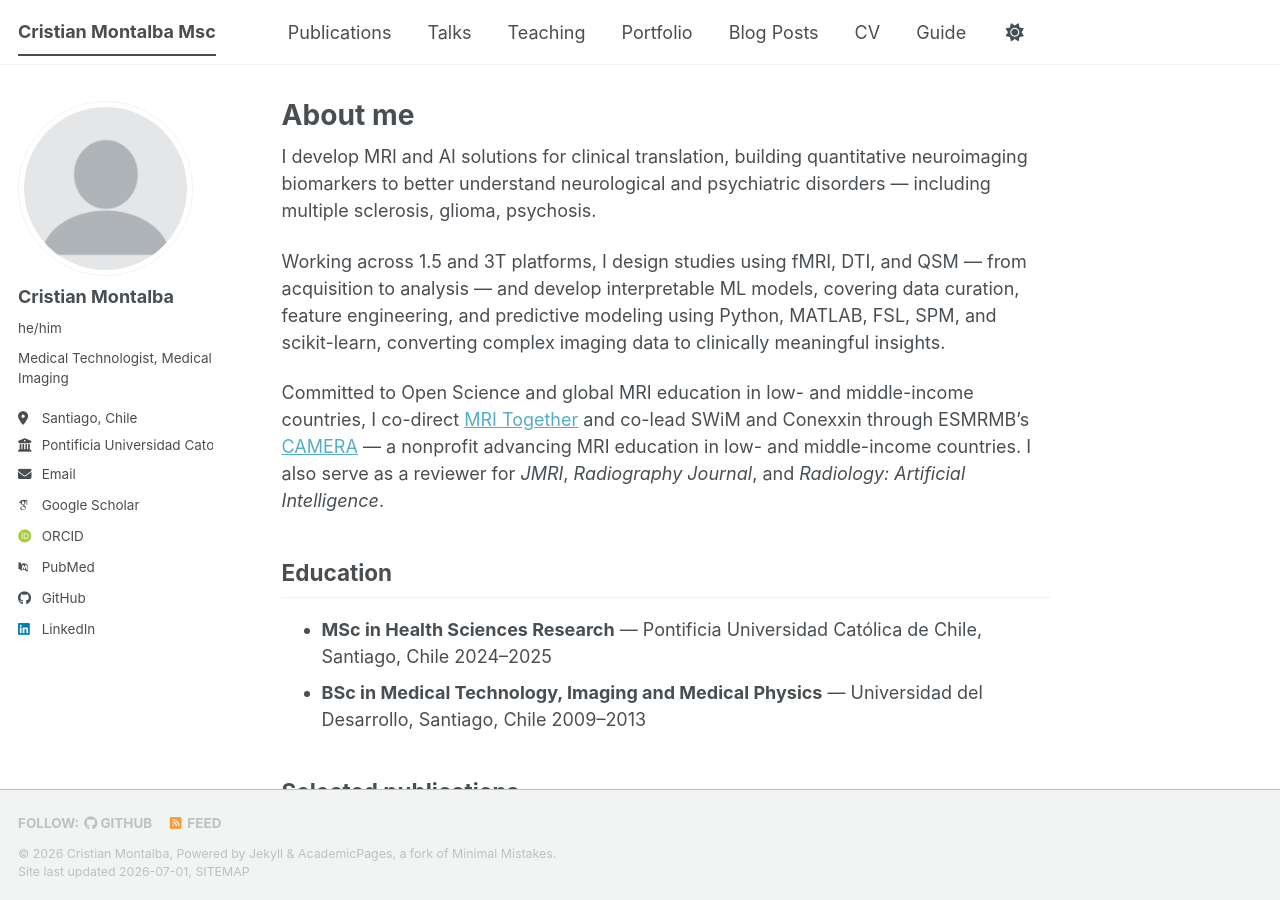
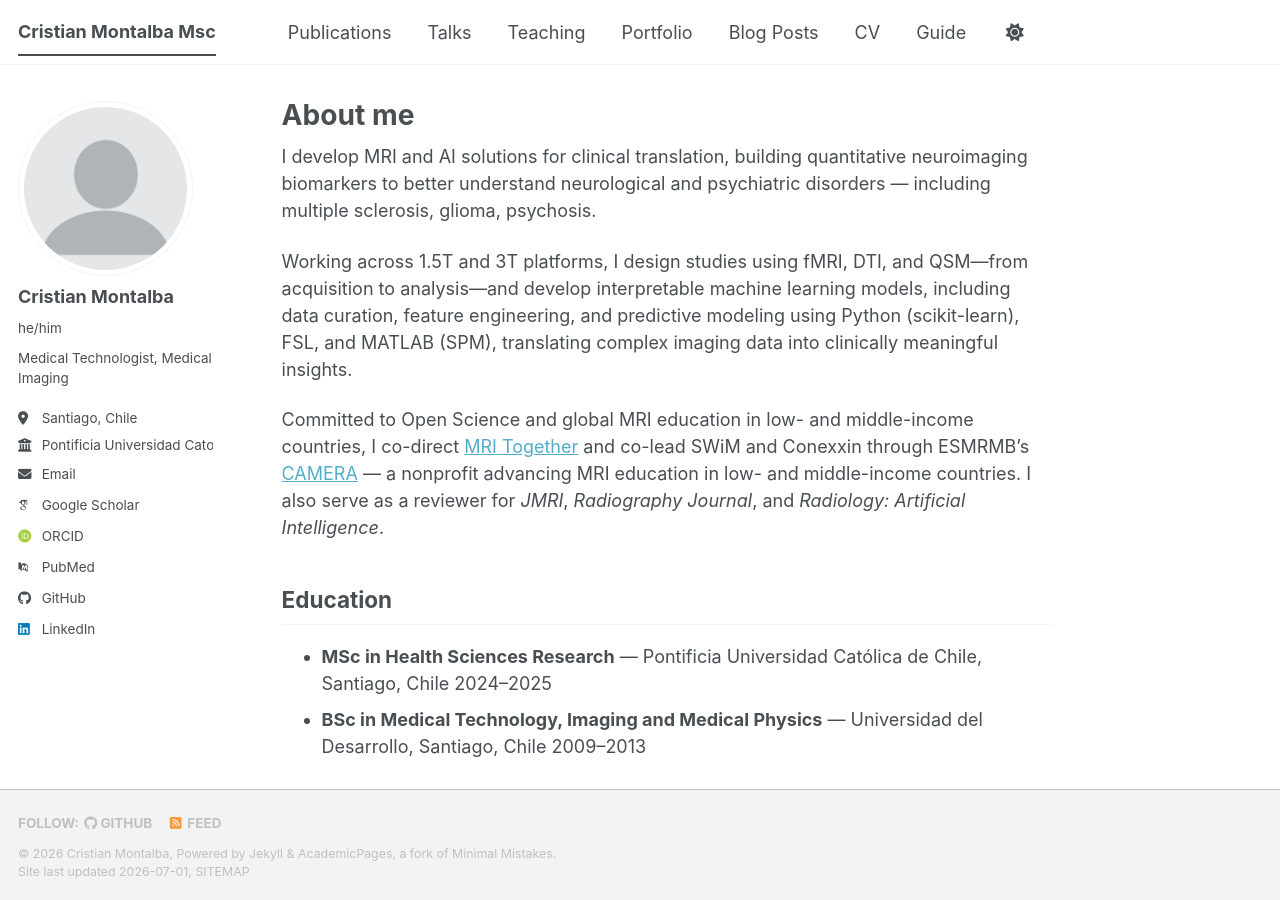
Before and after one commit to cristianmontalba/cristianmontalba.github.io, a Jekyll site: the page built from _pages/about.md, in a window 1280 px wide and 900 px high. Built offline with Jekyll 4.4.1, drawn with Linux system fonts in a browser that asks for light colours; some web fonts are replaced; a script bundle is joined from its source files by our own code; library files that are not in the unit come from our copies.

Commit message:
Update about.md

```diff
--- a/_pages/about.md
+++ b/_pages/about.md
@@ -9,7 +9,7 @@ redirect_from:
 
 I develop MRI and AI solutions for clinical translation, building quantitative neuroimaging biomarkers to better understand neurological and psychiatric disorders — including multiple sclerosis, glioma, psychosis.
 
-Working across 1.5 and 3T platforms, I design studies using fMRI, DTI, and QSM — from acquisition to analysis — and develop interpretable ML models, covering data curation, feature engineering, and predictive modeling using Python, MATLAB, FSL, SPM, and scikit-learn, converting complex imaging data to clinically meaningful insights.
+Working across 1.5T and 3T platforms, I design studies using fMRI, DTI, and QSM—from acquisition to analysis—and develop interpretable machine learning models, including data curation, feature engineering, and predictive modeling using Python (scikit-learn), FSL, and MATLAB (SPM), translating complex imaging data into clinically meaningful insights.
 
 Committed to Open Science and global MRI education in low- and middle-income countries, I co-direct [MRI Together](https://mritogether.esmrmb.org/) and co-lead SWiM and Conexxin through ESMRMB's [CAMERA](https://www.cameramriafrica.org/) — a nonprofit advancing MRI education in low- and middle-income countries. I also serve as a reviewer for *JMRI*, *Radiography Journal*, and *Radiology: Artificial Intelligence*.
 
```
